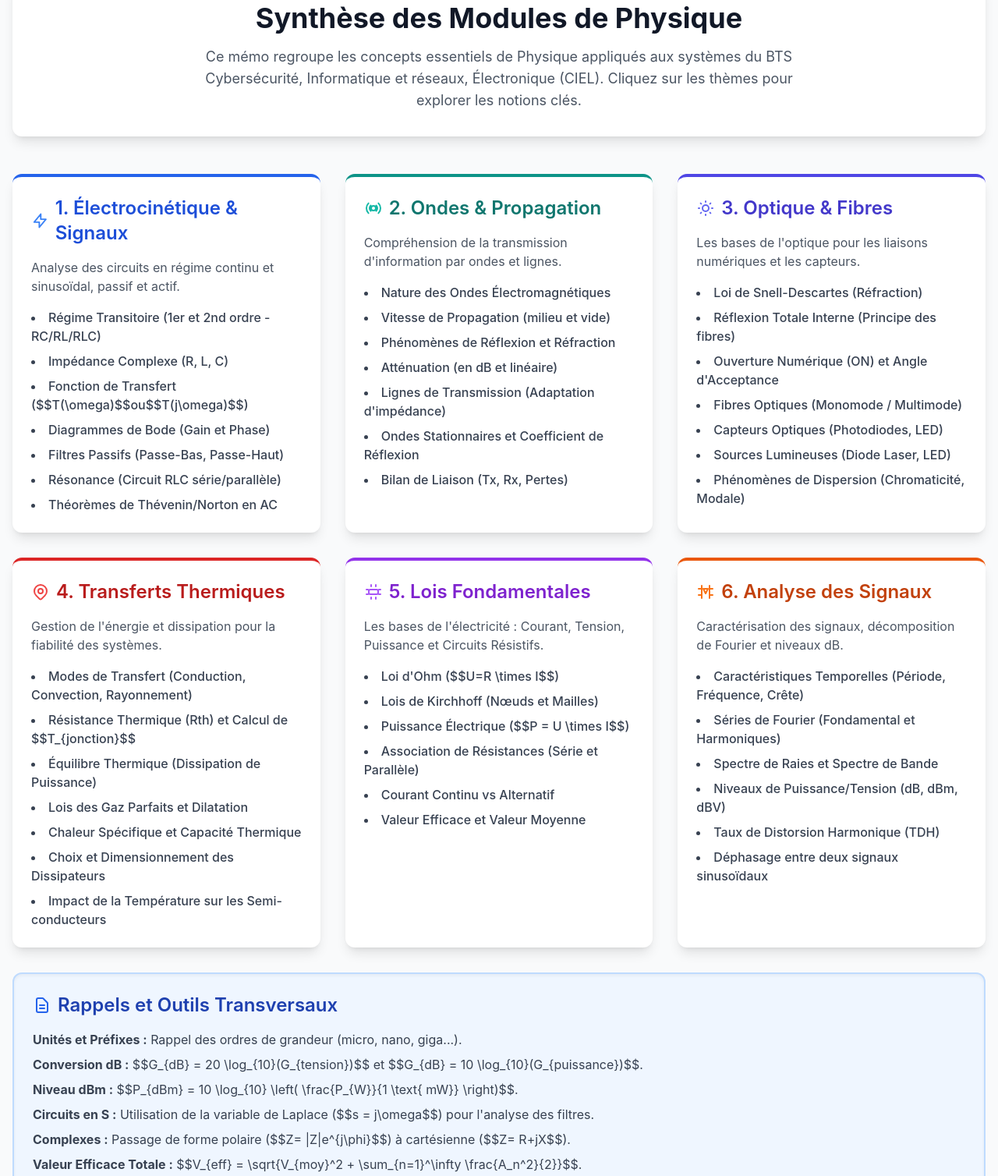
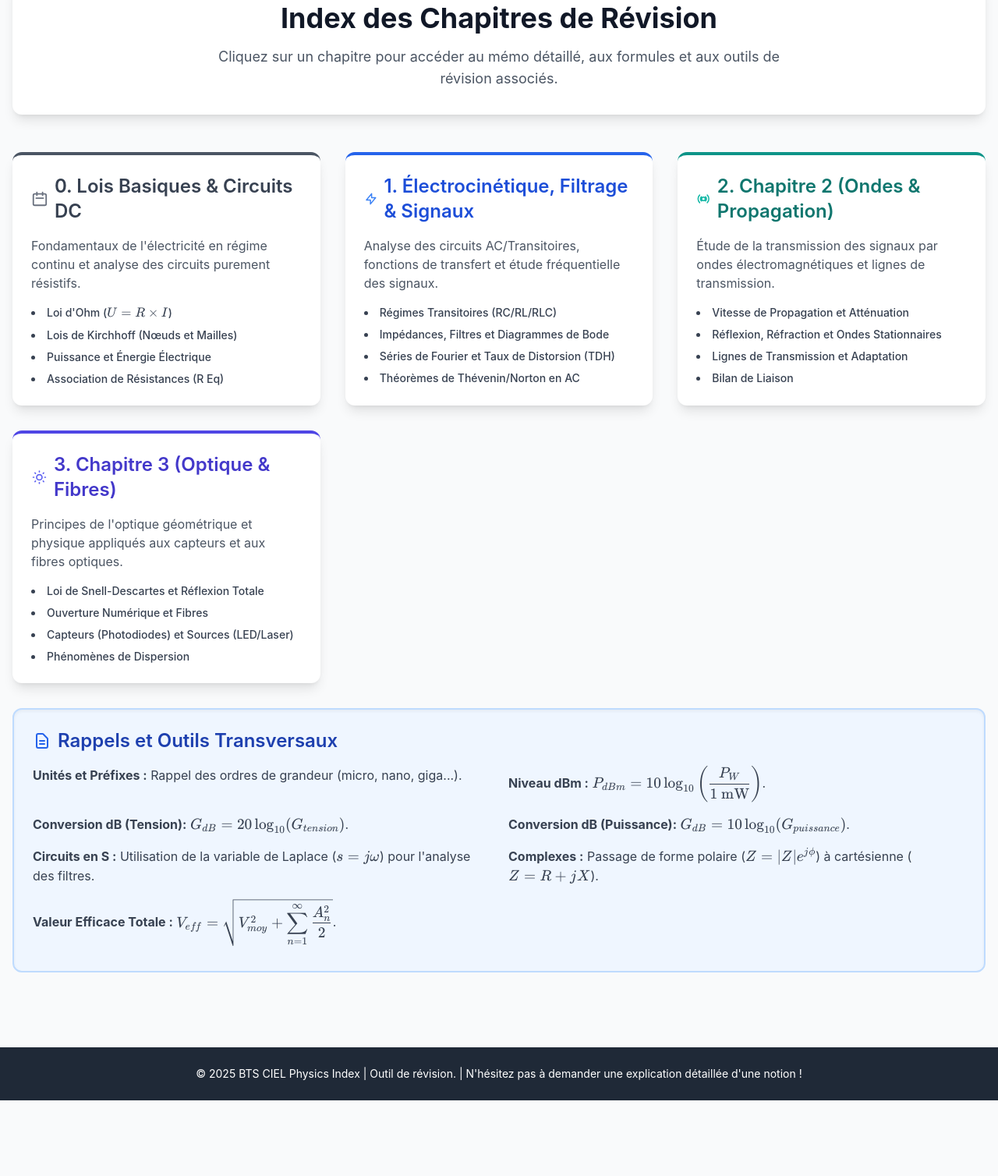
Before and after one commit to JusteUnMecGach4a/Physique, a plain HTML site: page index.html in a window 1280 px wide. Shown: the part 141-1649 px from the top of the page at 78% size. After the commit the page ends 1552 px from the top, so only its background shows below. Drawn offline with nearby package versions, Linux system fonts and the light colour scheme.

Commit message:
Revise index.html with new chapters and mobile menu
Updated the index.html to include new chapters and improved mobile navigation.

```diff
--- a/index.html
+++ b/index.html
@@ -6,6 +6,10 @@
     <title>Index de Révision - Physique BTS CIEL</title>
     <!-- Chargement de Tailwind CSS via CDN -->
     <script src="https://cdn.tailwindcss.com"></script>
+
+    <!-- Chargement de KaTeX (CSS) -->
+    <link rel="stylesheet" href="https://cdn.jsdelivr.net/npm/katex@0.16.8/dist/katex.min.css" crossorigin="anonymous">
+
     <style>
         /* Configuration de la police Inter par défaut et couleur de fond */
         :root {
@@ -18,6 +22,20 @@
             background-clip: text;
             color: transparent;
         }
+        /* Assure que les formules KaTeX s'affichent correctement en ligne avec le texte */
+        .katex-display {
+            display: inline-block !important;
+            margin: 0 !important;
+        }
+        /* Style pour les cartes cliquables */
+        .chapter-card {
+            cursor: pointer;
+            transition: all 0.3s ease;
+        }
+        .chapter-card:hover {
+            box-shadow: 0 10px 15px -3px rgba(0, 0, 0, 0.1), 0 4px 6px -2px rgba(0, 0, 0, 0.05);
+            transform: translateY(-4px);
+        }
     </style>
 </head>
 <body class="bg-gray-50 text-gray-800">
@@ -26,19 +44,32 @@
     <header class="sticky top-0 bg-white shadow-md z-10">
         <div class="container mx-auto px-4 py-4 flex justify-between items-center">
             <h1 class="text-2xl font-extrabold text-gradient">Physique BTS CIEL</h1>
+
+            <!-- Menu Desktop : Liens simplifiés vers les chapitres -->
             <nav class="hidden md:flex space-x-6 text-sm font-medium">
-                <a href="#electro" class="hover:text-blue-600 transition duration-150">Électrocinétique</a>
-                <a href="#propagation" class="hover:text-blue-600 transition duration-150">Ondes & Propagation</a>
-                <a href="#signaux" class="hover:text-blue-600 transition duration-150">Signaux & Analyse</a>
-                <a href="#lois" class="hover:text-blue-600 transition duration-150">Lois Fondamentales</a>
+                <a href="chapitre0_lois_basiques.html" class="hover:text-blue-600 transition duration-150">Chapitre 0</a>
+                <a href="chapitre1_electro_signaux.html" class="hover:text-blue-600 transition duration-150">Chapitre 1</a>
+                <a href="#chapitre2" class="hover:text-blue-600 transition duration-150">Chapitre 2</a>
+                <a href="#chapitre3" class="hover:text-blue-600 transition duration-150">Chapitre 3</a>
             </nav>
-            <div class="md:hidden">
-                <!-- Simple Menu Icon for Mobile -->
+
+            <!-- Bouton Menu Mobile -->
+            <button id="menu-toggle" class="md:hidden p-2 rounded-lg hover:bg-gray-100 transition duration-150 focus:outline-none">
                 <svg xmlns="http://www.w3.org/2000/svg" class="h-6 w-6 text-blue-600" fill="none" viewBox="0 0 24 24" stroke="currentColor">
                     <path stroke-linecap="round" stroke-linejoin="round" stroke-width="2" d="M4 6h16M4 12h16m-7 6h7" />
                 </svg>
+            </button>
         </div>
+
+        <!-- Menu Mobile (Initiallement caché) -->
+        <nav id="mobile-menu" class="hidden md:hidden px-4 pb-4 pt-2 border-t border-gray-100">
+            <div class="flex flex-col space-y-2 text-sm font-medium">
+                <a href="chapitre0_lois_basiques.html" class="block p-2 rounded-lg hover:bg-blue-50 transition duration-150">Chapitre 0</a>
+                <a href="chapitre1_electro_signaux.html" class="block p-2 rounded-lg hover:bg-blue-50 transition duration-150">Chapitre 1</a>
+                <a href="#chapitre2" class="block p-2 rounded-lg hover:bg-blue-50 transition duration-150">Chapitre 2</a>
+                <a href="#chapitre3" class="block p-2 rounded-lg hover:bg-blue-50 transition duration-150">Chapitre 3</a>
             </div>
+        </nav>
     </header>
 
     <!-- Conteneur Principal -->
@@ -46,134 +77,99 @@
 
         <!-- Introduction -->
         <section class="mb-12 text-center bg-white p-8 rounded-xl shadow-lg">
-            <h2 class="text-3xl md:text-4xl font-bold mb-4 text-gray-900">Synthèse des Modules de Physique</h2>
+            <h2 class="text-3xl md:text-4xl font-bold mb-4 text-gray-900">Index des Chapitres de Révision</h2>
             <p class="text-lg text-gray-600 max-w-3xl mx-auto">
-                Ce mémo regroupe les concepts essentiels de Physique appliqués aux systèmes du BTS Cybersécurité, Informatique et réseaux, Électronique (CIEL). Cliquez sur les thèmes pour explorer les notions clés.
+                Cliquez sur un chapitre pour accéder au mémo détaillé, aux formules et aux outils de révision associés.
             </p>
         </section>
 
-        <!-- Grille des Modules -->
+        <!-- Grille des Chapitres -->
         <div class="grid md:grid-cols-2 lg:grid-cols-3 gap-8">
 
-            <!-- Module 1: Électrocinétique & Filtrage -->
-            <section id="electro" class="bg-white p-6 rounded-xl shadow-lg hover:shadow-2xl transition duration-300 transform hover:-translate-y-1 border-t-4 border-blue-600">
+            <!-- Chapitre 0 (NOUVEAU): Lois Basiques & Circuits Fondamentaux -->
+            <section id="chapitre0" class="chapter-card bg-white p-6 rounded-xl shadow-lg border-t-4 border-gray-600">
+                <a href="chapitre0_lois_basiques.html" class="block">
+                    <h3 class="text-2xl font-semibold mb-4 text-gray-700 flex items-center">
+                        <svg xmlns="http://www.w3.org/2000/svg" class="h-6 w-6 mr-2 text-gray-500" fill="none" viewBox="0 0 24 24" stroke="currentColor"><path stroke-linecap="round" stroke-linejoin="round" stroke-width="2" d="M8 7V3m8 4V3m-9 8h10M5 21h14a2 2 0 002-2V7a2 2 0 00-2-2H5a2 2 0 00-2 2v12a2 2 0 002 2z" /></svg>
+                        0. Lois Basiques & Circuits DC
+                    </h3>
+                    <p class="text-gray-600 mb-4">Fondamentaux de l'électricité en régime continu et analyse des circuits purement résistifs.</p>
+                    <ul class="list-disc list-inside space-y-2 text-gray-700 text-sm">
+                        <li class="font-medium">Loi d'Ohm ($$U=R \times I$$)</li>
+                        <li class="font-medium">Lois de Kirchhoff (Nœuds et Mailles)</li>
+                        <li class="font-medium">Puissance et Énergie Électrique</li>
+                        <li class="font-medium">Association de Résistances (R Eq)</li>
+                    </ul>
+                </a>
+            </section>
+
+            <!-- Chapitre 1 (Ancien Chapitre 1, renommé et révisé pour la complexité) -->
+            <section id="chapitre1" class="chapter-card bg-white p-6 rounded-xl shadow-lg border-t-4 border-blue-600">
+                <a href="chapitre1_electro_signaux.html" class="block">
                     <h3 class="text-2xl font-semibold mb-4 text-blue-700 flex items-center">
                         <svg xmlns="http://www.w3.org/2000/svg" class="h-6 w-6 mr-2 text-blue-500" fill="none" viewBox="0 0 24 24" stroke="currentColor"><path stroke-linecap="round" stroke-linejoin="round" stroke-width="2" d="M13 10V3L4 14h7v7l9-11h-7z" /></svg>
-                    1. Électrocinétique & Signaux
+                        1. Électrocinétique, Filtrage & Signaux
                     </h3>
-                <p class="text-gray-600 mb-4">Analyse des circuits en régime continu et sinusoïdal, passif et actif.</p>
-                <ul class="list-disc list-inside space-y-2 text-gray-700">
-                    <li class="font-medium">Régime Transitoire (1er et 2nd ordre - RC/RL/RLC)</li>
-                    <li class="font-medium">Impédance Complexe (R, L, C)</li>
-                    <li class="font-medium">Fonction de Transfert ($$T(\omega)$$ou$$T(j\omega)$$)</li>
-                    <li class="font-medium">Diagrammes de Bode (Gain et Phase)</li>
-                    <li class="font-medium">Filtres Passifs (Passe-Bas, Passe-Haut)</li>
-                    <li class="font-medium">Résonance (Circuit RLC série/parallèle)</li>
+                    <p class="text-gray-600 mb-4">Analyse des circuits AC/Transitoires, fonctions de transfert et étude fréquentielle des signaux.</p>
+                    <ul class="list-disc list-inside space-y-2 text-gray-700 text-sm">
+                        <li class="font-medium">Régimes Transitoires (RC/RL/RLC)</li>
+                        <li class="font-medium">Impédances, Filtres et Diagrammes de Bode</li>
+                        <li class="font-medium">Séries de Fourier et Taux de Distorsion (TDH)</li>
                         <li class="font-medium">Théorèmes de Thévenin/Norton en AC</li>
                     </ul>
+                </a>
             </section>
 
-            <!-- Module 2: Électromagnétisme & Propagation -->
-            <section id="propagation" class="bg-white p-6 rounded-xl shadow-lg hover:shadow-2xl transition duration-300 transform hover:-translate-y-1 border-t-4 border-teal-600">
+            <!-- Chapitre 2 (Ancien Chapitre 2) -->
+            <section id="chapitre2" class="chapter-card bg-white p-6 rounded-xl shadow-lg border-t-4 border-teal-600">
+                <a href="chapitre2_propagation.html" class="block">
                     <h3 class="text-2xl font-semibold mb-4 text-teal-700 flex items-center">
                         <svg xmlns="http://www.w3.org/2000/svg" class="h-6 w-6 mr-2 text-teal-500" fill="none" viewBox="0 0 24 24" stroke="currentColor"><path stroke-linecap="round" stroke-linejoin="round" stroke-width="2" d="M5.636 18.364a9 9 0 010-12.728m12.728 0a9 9 0 010 12.728m-9.9-2.828a5 5 0 010-7.072m7.072 0a5 5 0 010 7.072M15 12a3 3 0 11-6 0 3 3 0 016 0z" /></svg>
-                    2. Ondes & Propagation
+                        2. Chapitre 2 (Ondes & Propagation)
                     </h3>
-                <p class="text-gray-600 mb-4">Compréhension de la transmission d'information par ondes et lignes.</p>
-                <ul class="list-disc list-inside space-y-2 text-gray-700">
-                    <li class="font-medium">Nature des Ondes Électromagnétiques</li>
-                    <li class="font-medium">Vitesse de Propagation (milieu et vide)</li>
-                    <li class="font-medium">Phénomènes de Réflexion et Réfraction</li>
-                    <li class="font-medium">Atténuation (en dB et linéaire)</li>
-                    <li class="font-medium">Lignes de Transmission (Adaptation d'impédance)</li>
-                    <li class="font-medium">Ondes Stationnaires et Coefficient de Réflexion</li>
-                    <li class="font-medium">Bilan de Liaison (Tx, Rx, Pertes)</li>
+                    <p class="text-gray-600 mb-4">Étude de la transmission des signaux par ondes électromagnétiques et lignes de transmission.</p>
+                    <ul class="list-disc list-inside space-y-2 text-gray-700 text-sm">
+                        <li class="font-medium">Vitesse de Propagation et Atténuation</li>
+                        <li class="font-medium">Réflexion, Réfraction et Ondes Stationnaires</li>
+                        <li class="font-medium">Lignes de Transmission et Adaptation</li>
+                        <li class="font-medium">Bilan de Liaison</li>
                     </ul>
+                </a>
             </section>
 
-            <!-- Module 3: Optique & Capteurs -->
-            <section id="optique" class="bg-white p-6 rounded-xl shadow-lg hover:shadow-2xl transition duration-300 transform hover:-translate-y-1 border-t-4 border-indigo-600">
+            <!-- Chapitre 3 (Ancien Chapitre 3) -->
+            <section id="chapitre3" class="chapter-card bg-white p-6 rounded-xl shadow-lg border-t-4 border-indigo-600">
+                <a href="chapitre3_optique.html" class="block">
                     <h3 class="text-2xl font-semibold mb-4 text-indigo-700 flex items-center">
                         <svg xmlns="http://www.w3.org/2000/svg" class="h-6 w-6 mr-2 text-indigo-500" fill="none" viewBox="0 0 24 24" stroke="currentColor"><path stroke-linecap="round" stroke-linejoin="round" stroke-width="2" d="M12 3v1m0 16v1m9-9h-1M4 12H3m15.364 6.364l-.707-.707M6.343 6.343l-.707-.707m12.728 0l-.707.707M6.343 17.657l-.707.707M16 12a4 4 0 11-8 0 4 4 0 018 0z" /></svg>
-                    3. Optique & Fibres
+                        3. Chapitre 3 (Optique & Fibres)
                     </h3>
-                <p class="text-gray-600 mb-4">Les bases de l'optique pour les liaisons numériques et les capteurs.</p>
-                <ul class="list-disc list-inside space-y-2 text-gray-700">
-                    <li class="font-medium">Loi de Snell-Descartes (Réfraction)</li>
-                    <li class="font-medium">Réflexion Totale Interne (Principe des fibres)</li>
-                    <li class="font-medium">Ouverture Numérique (ON) et Angle d'Acceptance</li>
-                    <li class="font-medium">Fibres Optiques (Monomode / Multimode)</li>
-                    <li class="font-medium">Capteurs Optiques (Photodiodes, LED)</li>
-                    <li class="font-medium">Sources Lumineuses (Diode Laser, LED)</li>
-                    <li class="font-medium">Phénomènes de Dispersion (Chromaticité, Modale)</li>
+                    <p class="text-gray-600 mb-4">Principes de l'optique géométrique et physique appliqués aux capteurs et aux fibres optiques.</p>
+                    <ul class="list-disc list-inside space-y-2 text-gray-700 text-sm">
+                        <li class="font-medium">Loi de Snell-Descartes et Réflexion Totale</li>
+                        <li class="font-medium">Ouverture Numérique et Fibres</li>
+                        <li class="font-medium">Capteurs (Photodiodes) et Sources (LED/Laser)</li>
+                        <li class="font-medium">Phénomènes de Dispersion</li>
                     </ul>
+                </a>
             </section>
 
-            <!-- Module 4: Thermique & Matériaux -->
-            <section id="thermique" class="bg-white p-6 rounded-xl shadow-lg hover:shadow-2xl transition duration-300 transform hover:-translate-y-1 border-t-4 border-red-600">
-                <h3 class="text-2xl font-semibold mb-4 text-red-700 flex items-center">
-                    <svg xmlns="http://www.w3.org/2000/svg" class="h-6 w-6 mr-2 text-red-500" fill="none" viewBox="0 0 24 24" stroke="currentColor"><path stroke-linecap="round" stroke-linejoin="round" stroke-width="2" d="M17.657 16.657L13.414 20.9a1.998 1.998 0 01-2.827 0l-4.244-4.243a8 8 0 1111.314 0z" /><path stroke-linecap="round" stroke-linejoin="round" stroke-width="2" d="M15 11a3 3 0 11-6 0 3 3 0 016 0z" /></svg>
-                    4. Transferts Thermiques
-                </h3>
-                <p class="text-gray-600 mb-4">Gestion de l'énergie et dissipation pour la fiabilité des systèmes.</p>
-                <ul class="list-disc list-inside space-y-2 text-gray-700">
-                    <li class="font-medium">Modes de Transfert (Conduction, Convection, Rayonnement)</li>
-                    <li class="font-medium">Résistance Thermique (Rth) et Calcul de $$T_{jonction}$$</li>
-                    <li class="font-medium">Équilibre Thermique (Dissipation de Puissance)</li>
-                    <li class="font-medium">Lois des Gaz Parfaits et Dilatation</li>
-                    <li class="font-medium">Chaleur Spécifique et Capacité Thermique</li>
-                    <li class="font-medium">Choix et Dimensionnement des Dissipateurs</li>
-                    <li class="font-medium">Impact de la Température sur les Semi-conducteurs</li>
-                </ul>
-            </section>
+            <!-- Suppression du Chapitre 4 -->
 
-            <!-- Module 5: Lois Fondamentales & Résistances -->
-            <section id="lois" class="bg-white p-6 rounded-xl shadow-lg hover:shadow-2xl transition duration-300 transform hover:-translate-y-1 border-t-4 border-purple-600">
-                <h3 class="text-2xl font-semibold mb-4 text-purple-700 flex items-center">
-                    <svg xmlns="http://www.w3.org/2000/svg" class="h-6 w-6 mr-2 text-purple-500" fill="none" viewBox="0 0 24 24" stroke="currentColor"><path stroke-linecap="round" stroke-linejoin="round" stroke-width="2" d="M9 3v2m6-2v2M9 19v2m6-2v2M5 9H3m2 6H3m18-6h-2m2 6h-2M8 9h8a2 2 0 012 2v2a2 2 0 01-2 2H8a2 2 0 01-2-2v-2a2 2 0 012-2z" /></svg>
-                    5. Lois Fondamentales
-                </h3>
-                <p class="text-gray-600 mb-4">Les bases de l'électricité : Courant, Tension, Puissance et Circuits Résistifs.</p>
-                <ul class="list-disc list-inside space-y-2 text-gray-700">
-                    <li class="font-medium">Loi d'Ohm ($$U=R \times I$$)</li>
-                    <li class="font-medium">Lois de Kirchhoff (Nœuds et Mailles)</li>
-                    <li class="font-medium">Puissance Électrique ($$P = U \times I$$)</li>
-                    <li class="font-medium">Association de Résistances (Série et Parallèle)</li>
-                    <li class="font-medium">Courant Continu vs Alternatif</li>
-                    <li class="font-medium">Valeur Efficace et Valeur Moyenne</li>
-                </ul>
-            </section>
-
-            <!-- Module 6: Analyse Temporelle et Fréquentielle -->
-            <section id="signaux" class="bg-white p-6 rounded-xl shadow-lg hover:shadow-2xl transition duration-300 transform hover:-translate-y-1 border-t-4 border-orange-600">
-                <h3 class="text-2xl font-semibold mb-4 text-orange-700 flex items-center">
-                    <svg xmlns="http://www.w3.org/2000/svg" class="h-6 w-6 mr-2 text-orange-500" fill="none" viewBox="0 0 24 24" stroke="currentColor"><path stroke-linecap="round" stroke-linejoin="round" stroke-width="2" d="M7 4v16M17 4v16M3 8h4m10 0h4M3 16h4m10 0h4M9 8h6l-3 6z" /></svg>
-                    6. Analyse des Signaux
-                </h3>
-                <p class="text-gray-600 mb-4">Caractérisation des signaux, décomposition de Fourier et niveaux dB.</p>
-                <ul class="list-disc list-inside space-y-2 text-gray-700">
-                    <li class="font-medium">Caractéristiques Temporelles (Période, Fréquence, Crête)</li>
-                    <li class="font-medium">Séries de Fourier (Fondamental et Harmoniques)</li>
-                    <li class="font-medium">Spectre de Raies et Spectre de Bande</li>
-                    <li class="font-medium">Niveaux de Puissance/Tension (dB, dBm, dBV)</li>
-                    <li class="font-medium">Taux de Distorsion Harmonique (TDH)</li>
-                    <li class="font-medium">Déphasage entre deux signaux sinusoïdaux</li>
-                </ul>
-            </section>
-
-            <!-- Carte pour les outils et formules (mis à jour pour être col-span-2 sur grand écran) -->
+            <!-- Carte pour les outils et formules (Non modifié, transversaux) -->
             <section class="bg-blue-50 p-6 rounded-xl shadow-inner lg:col-span-3 border-2 border-blue-200">
                 <h3 class="text-2xl font-semibold mb-4 text-blue-800 flex items-center">
                     <svg xmlns="http://www.w3.org/2000/svg" class="h-6 w-6 mr-2 text-blue-600" fill="none" viewBox="0 0 24 24" stroke="currentColor"><path stroke-linecap="round" stroke-linejoin="round" stroke-width="2" d="M9 12h6m-6 4h6m2 5H7a2 2 0 01-2-2V5a2 2 0 012-2h5.586a1 1 0 01.707.293l5.414 5.414a1 1 0 01.293.707V19a2 2 0 01-2 2z" /></svg>
                     Rappels et Outils Transversaux
                 </h3>
-                <div class="text-gray-700">
+                <div class="text-gray-700 grid md:grid-cols-2 gap-y-2 gap-x-6">
                     <p class="mb-2"><strong>Unités et Préfixes :</strong> Rappel des ordres de grandeur (micro, nano, giga...).</p>
-                    <p class="mb-2"><strong>Conversion dB :</strong> $$G_{dB} = 20 \log_{10}(G_{tension})$$ et $$G_{dB} = 10 \log_{10}(G_{puissance})$$.</p>
                     <p class="mb-2"><strong>Niveau dBm :</strong> $$P_{dBm} = 10 \log_{10} \left( \frac{P_{W}}{1 \text{ mW}} \right)$$.</p>
+                    <p class="mb-2"><strong>Conversion dB (Tension):</strong> $$G_{dB} = 20 \log_{10}(G_{tension})$$.</p>
+                    <p class="mb-2"><strong>Conversion dB (Puissance):</strong> $$G_{dB} = 10 \log_{10}(G_{puissance})$$.</p>
                     <p class="mb-2"><strong>Circuits en S :</strong> Utilisation de la variable de Laplace ($$s = j\omega$$) pour l'analyse des filtres.</p>
                     <p class="mb-2"><strong>Complexes :</strong> Passage de forme polaire ($$Z= |Z|e^{j\phi}$$) à cartésienne ($$Z= R+jX$$).</p>
-                    <p class="mb-2"><strong>Valeur Efficace Totale :</strong> $$V_{eff} = \sqrt{V_{moy}^2 + \sum_{n=1}^\infty \frac{A_n^2}{2}}$$.</p>
+                    <p class="mb-2 col-span-full"><strong>Valeur Efficace Totale :</strong> $$V_{eff} = \sqrt{V_{moy}^2 + \sum_{n=1}^\infty \frac{A_n^2}{2}}$$.</p>
                 </div>
             </section>
         </div>
@@ -187,5 +183,51 @@
         </div>
     </footer>
 
+    <!-- Chargement de KaTeX (JS) et exécution du rendu -->
+    <script src="https://cdn.jsdelivr.net/npm/katex@0.16.8/dist/katex.min.js" crossorigin="anonymous"></script>
+    <script src="https://cdn.jsdelivr.net/npm/katex@0.16.8/dist/contrib/auto-render.min.js" crossorigin="anonymous"></script>
+
+    <script>
+        document.addEventListener('DOMContentLoaded', () => {
+            // Rendu KaTeX
+            renderMathInElement(document.body, {
+                // Délimiteurs pour le LaTeX
+                delimiters: [
+                    {left: '$$', right: '$$', display: true},  // Blocs de formules (display mode)
+                    {left: '$', right: '$', display: false}    // Formules en ligne (inline mode - non utilisé dans ce doc mais bonne pratique)
+                ],
+                // Permet les environnements LaTeX
+                throwOnError: false
+            });
+
+            // Menu Mobile Logic
+            const toggleButton = document.getElementById('menu-toggle');
+            const mobileMenu = document.getElementById('mobile-menu');
+
+            // 1. Gestion de l'ouverture/fermeture du menu mobile
+            toggleButton.addEventListener('click', () => {
+                mobileMenu.classList.toggle('hidden');
+            });
+
+            // 2. Fermeture du menu après le clic sur un lien
+            mobileMenu.querySelectorAll('a').forEach(link => {
+                link.addEventListener('click', () => {
+                    // Attendre un court instant pour que le défilement se fasse
+                    setTimeout(() => {
+                        mobileMenu.classList.add('hidden');
+                    }, 100);
+                });
+            });
+
+            // 3. Rendre les cartes cliquables (simulation de navigation vers une page)
+            document.querySelectorAll('.chapter-card a').forEach(link => {
+                link.addEventListener('click', (e) => {
+                    // Nous laissons la navigation se faire vers les vrais fichiers.
+                    console.log(`Navigation vers la page: ${link.textContent.trim()}`);
+                });
+            });
+        });
+    </script>
+
 </body>
 </html>
```
Lines whose indentation alone changed are shown as unchanged.
